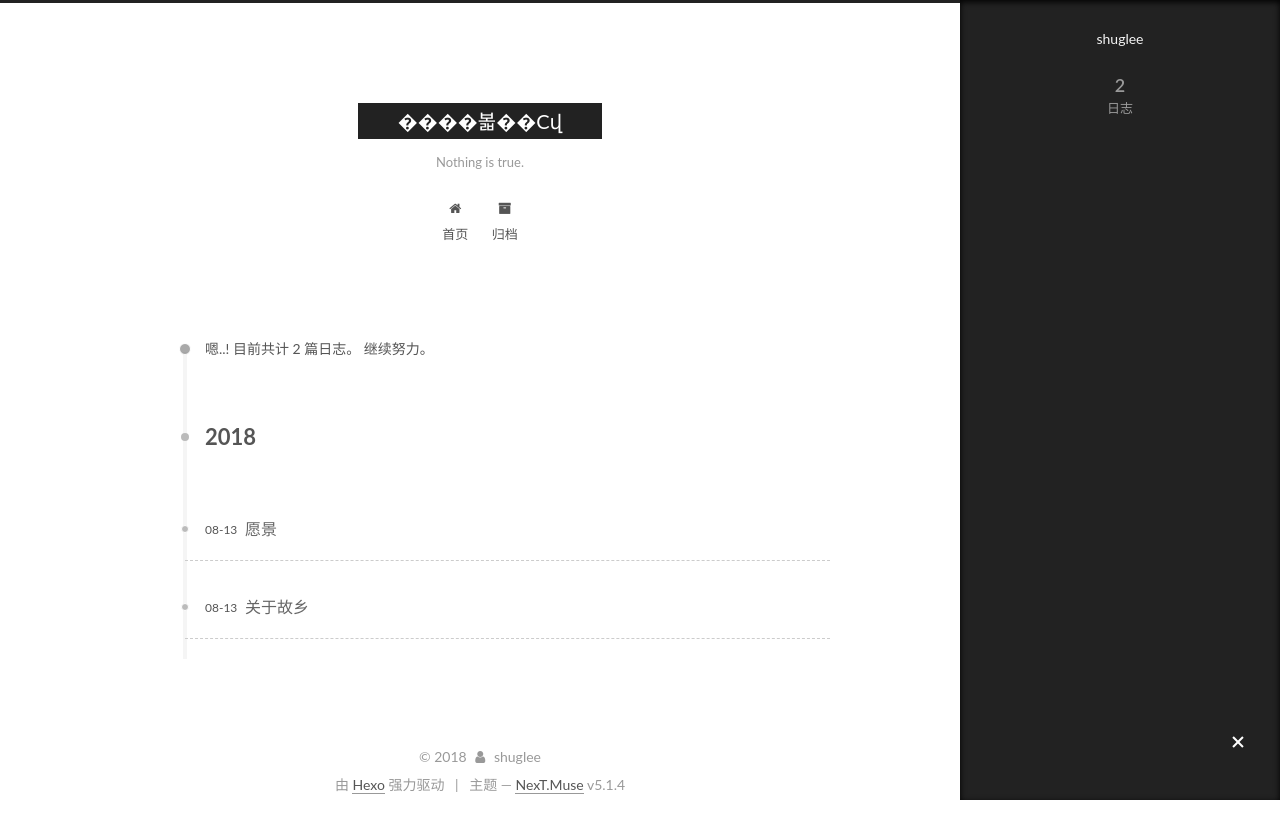
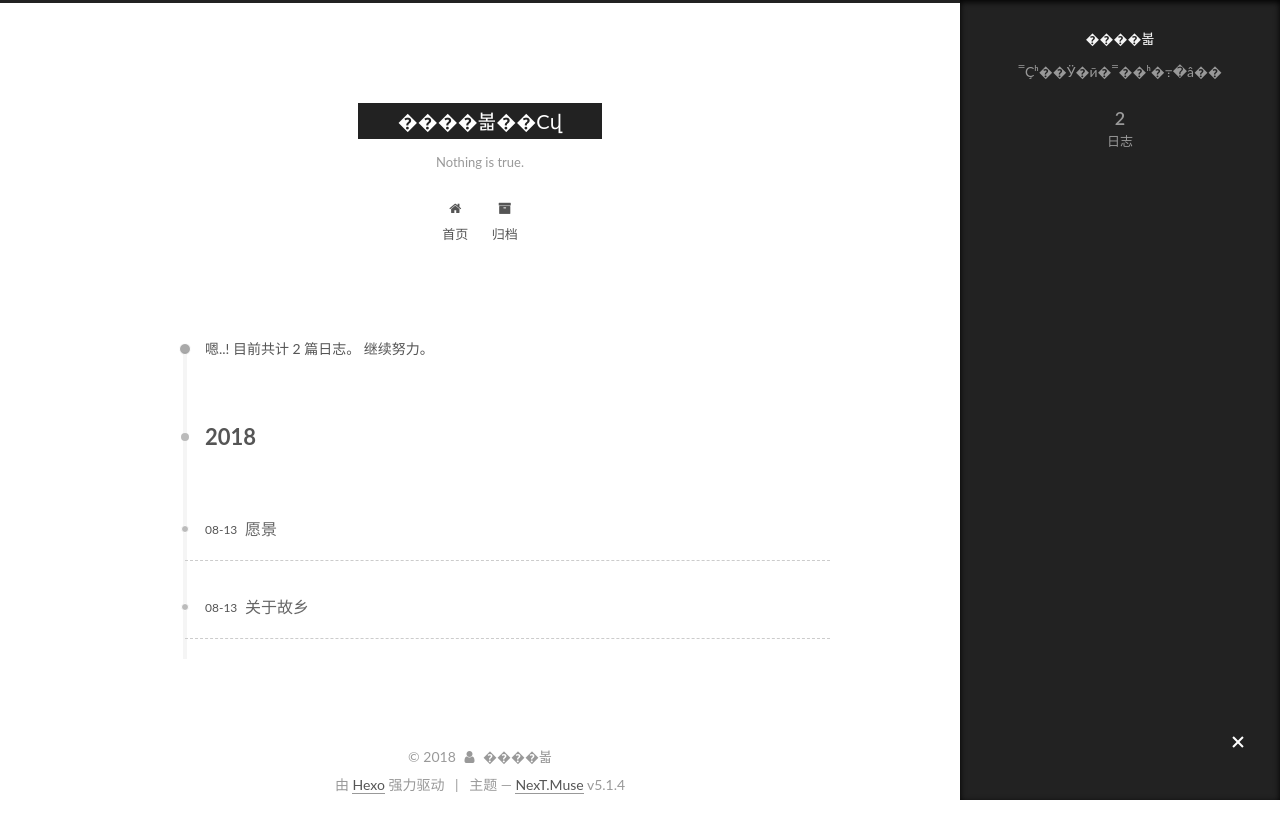
Before and after one commit to shuglee/shuglee.github.io, a plain HTML site: page archives/index.html in a window 1280 px wide. Both pictures are taken after a click on the element 1238 px from the left and 742 px from the top of the page. Drawn offline with Linux system fonts and the light colour scheme.

Commit message:
Site updated: 2018-08-13 15:32:21

```diff
--- a/archives/index.html
+++ b/archives/index.html
@@ -79,13 +79,16 @@
 
 
 
+<meta name="description" content="˭Ҫʰ��Ӱ�ӣ�˭��ʰ�߹�â��">
 <meta property="og:type" content="website">
 <meta property="og:title" content="����볿��Сվ">
 <meta property="og:url" content="http://yoursite.com/archives/index.html">
 <meta property="og:site_name" content="����볿��Сվ">
+<meta property="og:description" content="˭Ҫʰ��Ӱ�ӣ�˭��ʰ�߹�â��">
 <meta property="og:locale" content="zh-Hans">
 <meta name="twitter:card" content="summary">
 <meta name="twitter:title" content="����볿��Сվ">
+<meta name="twitter:description" content="˭Ҫʰ��Ӱ�ӣ�˭��ʰ�߹�â��">
 
 
 
@@ -351,8 +354,8 @@
         <div class="site-overview">
           <div class="site-author motion-element" itemprop="author" itemscope itemtype="http://schema.org/Person">
 
-              <p class="site-author-name" itemprop="name">shuglee</p>
-              <p class="site-description motion-element" itemprop="description"></p>
+              <p class="site-author-name" itemprop="name">����볿</p>
+              <p class="site-description motion-element" itemprop="description">˭Ҫʰ��Ӱ�ӣ�˭��ʰ�߹�â��</p>
           </div>
 
           <nav class="site-state motion-element">
@@ -407,7 +410,7 @@
   <span class="with-love">
     <i class="fa fa-user"></i>
   </span>
-  <span class="author" itemprop="copyrightHolder">shuglee</span>
+  <span class="author" itemprop="copyrightHolder">����볿</span>
 
 
 </div>
--- a/css/main.css
+++ b/css/main.css
@@ -1822,7 +1822,7 @@ pre .javascript .function {
   width: 4px;
   height: 4px;
   border-radius: 50%;
-  background: #c4f7e5;
+  background: #12ffe8;
 }
 .links-of-blogroll {
   font-size: 13px;
```
Also changed, not shown: 2018/08/13/关于故乡/index.html (+4 -4 lines), 2018/08/13/愿景/index.html (+4 -4 lines), archives/2018/08/index.html (+6 -3 lines), archives/2018/index.html (+6 -3 lines), index.html (+8 -5 lines).
